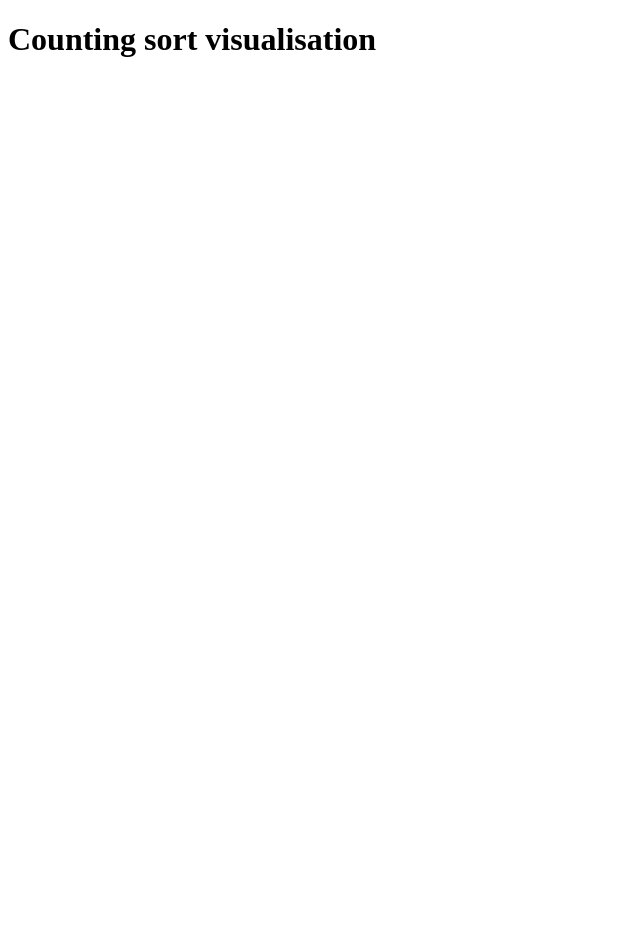
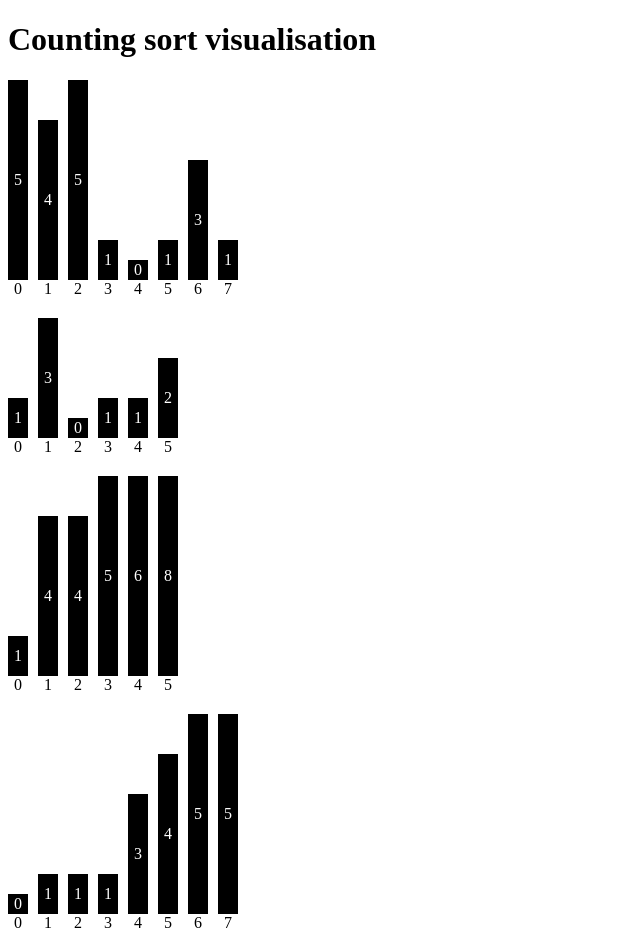
Before and after one commit to kristianhadberg/dsa, a plain HTML site: page assignments/counting-sort/index.html in a window 1280 px wide. Shown: the whole page, without its empty margins (0-640 px from the left). Before the commit the page ends 800 px from the top, so only its background shows below. Drawn offline with Linux system fonts and the light colour scheme.

Commit message:
show the different arrays throughout the algorithm (very barebones)

```diff
--- a/assignments/counting-sort/index.html
+++ b/assignments/counting-sort/index.html
@@ -9,6 +9,8 @@
 <body>
     <h1>Counting sort visualisation</h1>
 
+    <div id="arrays"></div>
+
     <script src="script.js"></script>
 </body>
 </html>
--- a/assignments/counting-sort/script.js
+++ b/assignments/counting-sort/script.js
@@ -1,4 +1,10 @@
 init();
+
+/*
+
+  CONTROLLER
+
+*/
 
 function init() {
   const list = [5, 4, 5, 1, 0, 1, 3, 1];
@@ -6,9 +12,17 @@ function init() {
   console.log(result);
 }
 
+/*
+
+  MODEL
+
+*/
+
 function countingSort(inputArr) {
   // find biggest numer in the array
   const max = Math.max(...inputArr);
+
+  displayArray(inputArr);
 
   // create array of length max + 1 to account for 0. And fill it with 0's
   const countArray = new Array(max + 1).fill(0);
@@ -20,6 +34,8 @@ function countingSort(inputArr) {
     countArray[key]++;
   }
 
+  displayArray(countArray);
+
   /*
     change the count array into a sum array by adding the previous count to it
     after this countArray is used to keep track of the indexes that the values in inputArray
@@ -28,6 +44,8 @@ function countingSort(inputArr) {
   for (let i = 1; i < countArray.length; i++) {
     countArray[i] = countArray[i - 1] + countArray[i];
   }
+
+  displayArray(countArray);
 
   /*
     loop through input in reverse order to keep the sorting stable (order of items is kept)
@@ -39,5 +57,52 @@ function countingSort(inputArr) {
     output[countArray[key]] = key;
   }
 
+  displayArray(output);
+
   return output;
 }
+
+/*
+
+  VIEW
+
+*/
+
+function displayArray(arr) {
+  const arraysElement = document.querySelector("#arrays");
+
+  const newDiv = document.createElement("div");
+  newDiv.classList.add("array");
+
+  for (let i = 0; i < arr.length; i++) {
+    const value = arr[i];
+
+    const newElement = document.createElement("div");
+    const valueElement = document.createElement("div");
+    valueElement.innerHTML = value;
+
+    let height = 0;
+    if (value == 0) {
+      height = 20;
+    } else {
+      height = value * 40;
+
+      if (height > 200) {
+        height = 200; // make sure no elements are bigger than 200px
+      }
+    }
+
+    valueElement.style.height = `${height}px`;
+    valueElement.classList.add("element");
+
+    const indexElement = document.createElement("div");
+    indexElement.innerHTML = i;
+    indexElement.classList.add("index");
+
+    newElement.appendChild(valueElement);
+    newElement.appendChild(indexElement);
+    newDiv.appendChild(newElement);
+  }
+
+  arraysElement.appendChild(newDiv);
+}
--- a/assignments/counting-sort/style.css
+++ b/assignments/counting-sort/style.css
@@ -0,0 +1,24 @@
+#arrays {
+    display: flex;
+    flex-direction: column;
+    gap: 20px;
+}
+
+.array {
+    display: flex;
+    align-items: flex-end;
+    gap: 10px;
+}
+
+.element {
+    color: white;
+    background-color: black;
+    align-content: center;
+    text-align: center;
+    width: 20px;
+}
+
+.index {
+    color: black;
+    text-align: center;
+}
```
